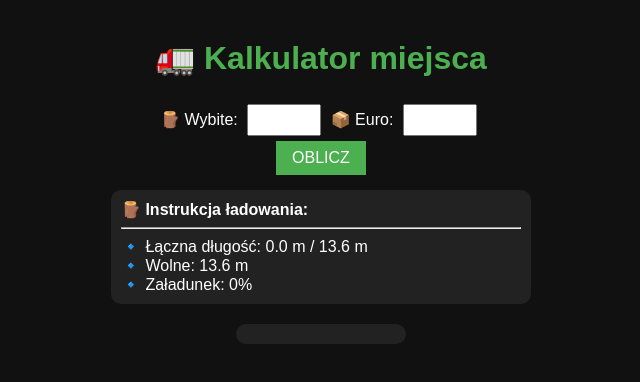
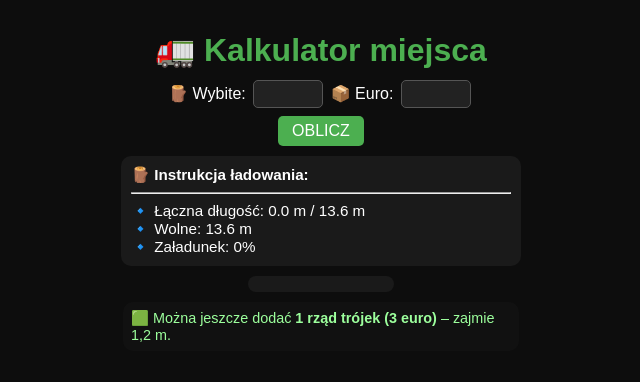
Before and after one commit to AlojzPompka/Miejsca-paletowe, a plain HTML site: page index.html in a window 1280 px wide. Both pictures are taken after a click on the button "OBLICZ". Shown: the whole page, without its empty margins (319-959 px from the left). Drawn offline with Linux system fonts and the light colour scheme.

Commit message:
Refactor styles and improve layout in index.html
Updated styles and layout for better presentation and usability.

```diff
--- a/index.html
+++ b/index.html
@@ -6,55 +6,66 @@
 <title>Kalkulator miejsca</title>
 <style>
   body {
-    background-color: #111;
+    background-color: #0d0d0d;
     color: #fff;
     font-family: Arial, sans-serif;
     text-align: center;
+    margin: 0;
     padding: 10px;
+    overflow: hidden;
   }
 
-  h1 { color: #4CAF50; }
+  h1 { color: #4CAF50; margin-bottom: 8px; }
 
-  .input-section { margin-bottom: 15px; }
+  .input-section {
+    margin-bottom: 10px;
+  }
 
   input {
     width: 60px;
-    padding: 5px;
-    margin: 5px;
+    padding: 4px;
+    margin: 3px;
     font-size: 1rem;
     text-align: center;
+    border: 1px solid #555;
+    border-radius: 5px;
+    background-color: #222;
+    color: #fff;
   }
 
   button {
     background-color: #4CAF50;
     border: none;
     color: white;
-    padding: 8px 16px;
+    padding: 6px 14px;
+    margin-top: 5px;
     cursor: pointer;
     font-size: 1rem;
+    border-radius: 5px;
   }
 
   button:hover { background-color: #45a049; }
 
   .instruction {
-    background-color: #222;
+    background-color: #1a1a1a;
     border-radius: 10px;
     padding: 10px;
+    width: 90%;
+    max-width: 380px;
+    margin: 10px auto;
     text-align: left;
-    width: 90%;
-    max-width: 400px;
-    margin: 10px auto;
+    font-size: 0.95rem;
   }
 
   .trailer {
     display: flex;
     flex-direction: column;
     align-items: center;
-    background-color: #222;
+    background-color: #1a1a1a;
     border-radius: 10px;
-    padding: 10px;
-    width: 150px;
-    margin: 20px auto;
+    padding: 8px;
+    width: 130px;
+    margin: 10px auto;
   }
 
   .row {
@@ -67,13 +78,25 @@
     border: 1px solid #000;
     border-radius: 3px;
     margin: 1px;
-    height: 20px;
+    height: 14px;
   }
 
   .W { background-color: #007bff; width: 48%; }
   .M { background-color: #ffc107; width: 48%; }
   .E.short { background-color: #4CAF50; width: 48%; }
   .E.long { background-color: #4CAF50; width: 31%; }
+
+  .extra {
+    background-color: #111;
+    border-radius: 10px;
+    padding: 8px;
+    width: 90%;
+    max-width: 380px;
+    margin: 5px auto;
+    text-align: left;
+    font-size: 0.9rem;
+    color: #9cff9c;
+  }
 
 </style>
 </head>
@@ -82,13 +105,14 @@
 <h1>🚛 Kalkulator miejsca</h1>
 
 <div class="input-section">
-  <label>🪵 Wybite: <input type="number" id="wbite" min="0" placeholder=""></label>
-  <label>📦 Euro: <input type="number" id="euro" min="0" placeholder=""></label><br>
+  <label>🪵 Wybite: <input type="number" id="wbite" min="0"></label>
+  <label>📦 Euro: <input type="number" id="euro" min="0"></label><br>
   <button onclick="oblicz()">OBLICZ</button>
 </div>
 
 <div class="instruction" id="instrukcja"></div>
 <div class="trailer" id="trailer"></div>
+<div class="extra" id="extra"></div>
 
 <script>
 function oblicz() {
@@ -96,8 +120,11 @@ function oblicz() {
   let euro = parseInt(document.getElementById("euro").value) || 0;
   const trailer = document.getElementById("trailer");
   const instrukcja = document.getElementById("instrukcja");
+  const extra = document.getElementById("extra");
+
   trailer.innerHTML = "";
   instrukcja.innerHTML = "";
+  extra.innerHTML = "";
 
   let zajeta = 0;
   const rzedy = [];
@@ -121,21 +148,32 @@ function oblicz() {
     zajeta += 1.0;
   }
 
-  // --- Dwójki euro (zawsze przed trójkami) ---
-  while (euro % 3 === 2 || euro === 2) {
+  // --- EURO: dopasowanie bez pozostawiania pojedynczej ---
+  let trojki = Math.floor(euro / 3);
+  let reszta = euro % 3;
+
+  if (reszta === 1 && trojki > 0) {
+    trojki -= 1;
+    reszta += 3; // 1+3=4 → 2x dwójki
+  }
+
+  let dwojki = 0;
+  if (reszta === 2) dwojki = 1;
+  else if (reszta === 4) dwojki = 2;
+
+  euro = 0;
+
+  for (let i = 0; i < dwojki; i++) {
     rzedy.push("E2");
     zajeta += 0.8;
-    euro -= 2;
   }
 
-  // --- Trójki euro ---
-  while (euro >= 3) {
+  for (let i = 0; i < trojki; i++) {
     rzedy.push("E3");
     zajeta += 1.2;
-    euro -= 3;
   }
 
-  // --- Grafika ---
+  // --- Rysowanie naczepy ---
   rzedy.forEach(typ => {
     const row = document.createElement("div");
     row.className = "row";
@@ -146,24 +184,37 @@ function oblicz() {
     trailer.appendChild(row);
   });
 
-  // --- Grupowanie dla uproszczonej instrukcji ---
+  // --- Grupowanie dla krótkiej instrukcji ---
   const grupy = {};
   rzedy.forEach(r => { grupy[r] = (grupy[r] || 0) + 1; });
 
   let tekst = `<b>🪵 Instrukcja ładowania:</b><br>`;
   if (grupy.W) tekst += `${grupy.W} rzędy wybite – ${(grupy.W * 1.0).toFixed(1)} m<br>`;
   if (grupy.M) tekst += `${grupy.M} rząd mieszany – ${(grupy.M * 1.0).toFixed(1)} m<br>`;
-  if (grupy.E2) tekst += `${grupy.E2} rząd dwójek – ${(grupy.E2 * 0.8).toFixed(1)} m<br>`;
+  if (grupy.E2) tekst += `${grupy.E2} rzędy dwójek – ${(grupy.E2 * 0.8).toFixed(1)} m<br>`;
   if (grupy.E3) tekst += `${grupy.E3} rzędów trójek – ${(grupy.E3 * 1.2).toFixed(1)} m<br>`;
 
-  const wolna = 13.6 - zajeta;
+  const wolne = 13.6 - zajeta;
   const procent = Math.round((zajeta / 13.6) * 100);
-
   tekst += `<hr>🔹 Łączna długość: ${zajeta.toFixed(1)} m / 13.6 m<br>`;
-  tekst += `🔹 Wolne: ${wolna.toFixed(1)} m<br>`;
+  tekst += `🔹 Wolne: ${wolne.toFixed(1)} m<br>`;
   tekst += `🔹 Załadunek: ${procent}%`;
 
   instrukcja.innerHTML = tekst;
+
+  // --- Propozycja doładowania ---
+  let extraText = "";
+  if (wolne >= 1.2) {
+    extraText = `Można jeszcze dodać <b>1 rząd trójek (3 euro)</b> – zajmie 1,2 m.`;
+  } else if (wolne >= 1.0) {
+    extraText = `Można jeszcze dodać <b>1 rząd wybitych (2 wybite)</b> – zajmie 1,0 m.`;
+  } else if (wolne >= 0.8) {
+    extraText = `Można jeszcze dodać <b>1 rząd dwójek (2 euro)</b> – zajmie 0,8 m.`;
+  } else {
+    extraText = `Brak miejsca na kolejne palety.`;
+  }
+
+  extra.innerHTML = `🟩 ${extraText}`;
 }
 </script>
 
```
